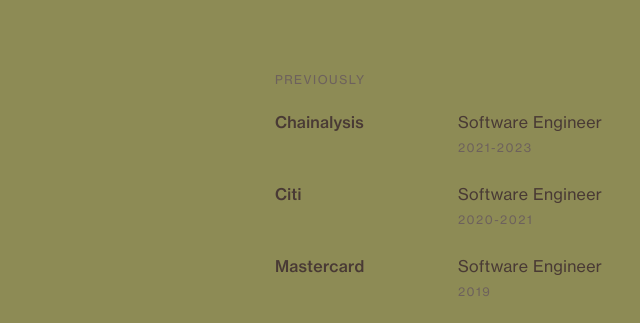
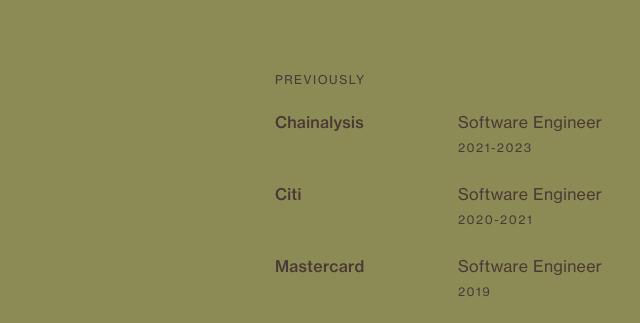
Before and after one commit to jonraysor/jonraysor.github.io, a plain HTML site: page index.html in a window 1280 px wide. Shown: the part 460-783 px from the top of the page, 351-991 px from the left. Drawn offline with nearby package versions, Linux system fonts and the light colour scheme.

Commit message:
update colors

```diff
--- a/css/main.css
+++ b/css/main.css
@@ -143,7 +143,7 @@
 }
 
 body.day h4 {
-	color: #6d615d;
+	color: #433B39;
 	font-family: NeueHaas;
 	font-size: 12px;
 	letter-spacing: 1.5px;
```
